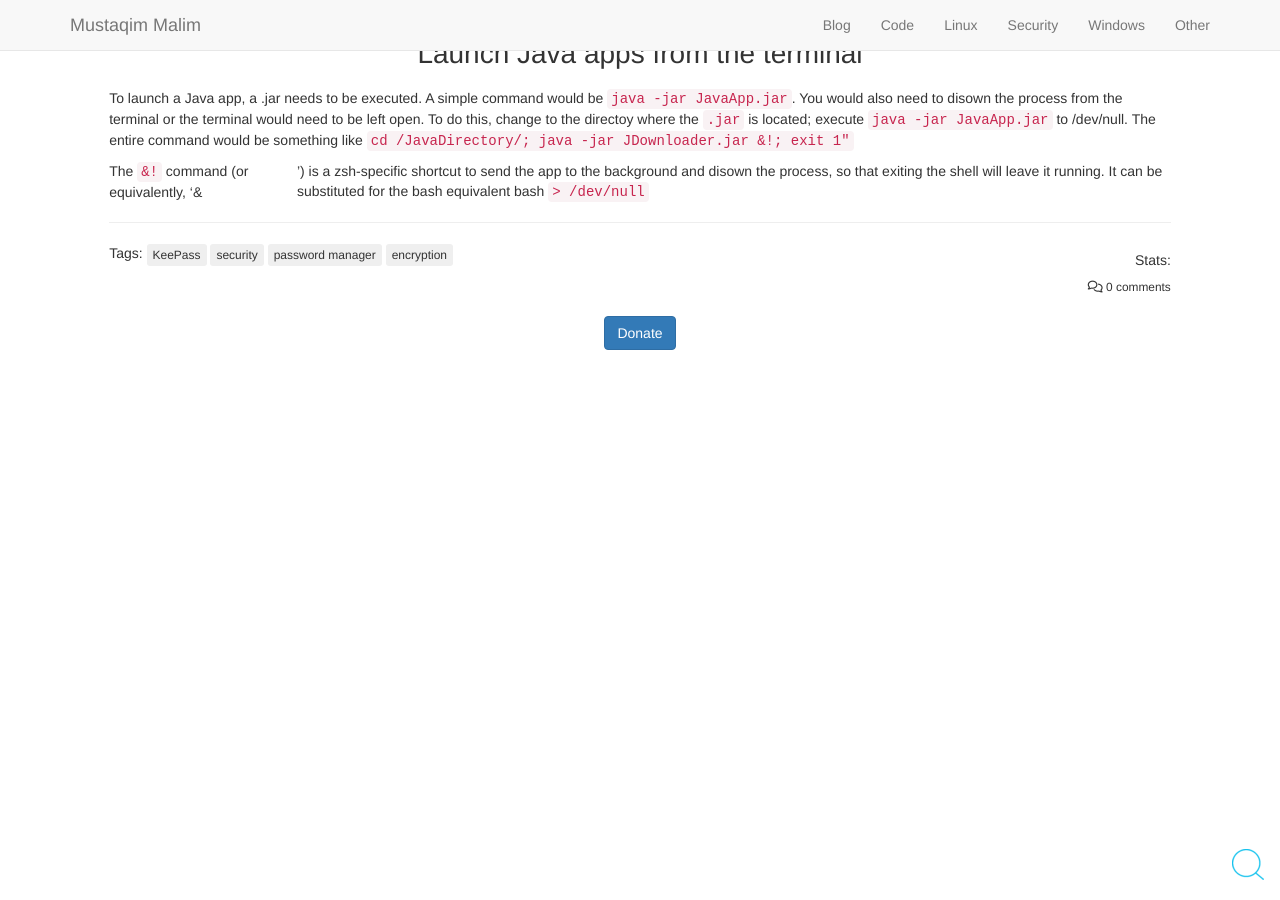
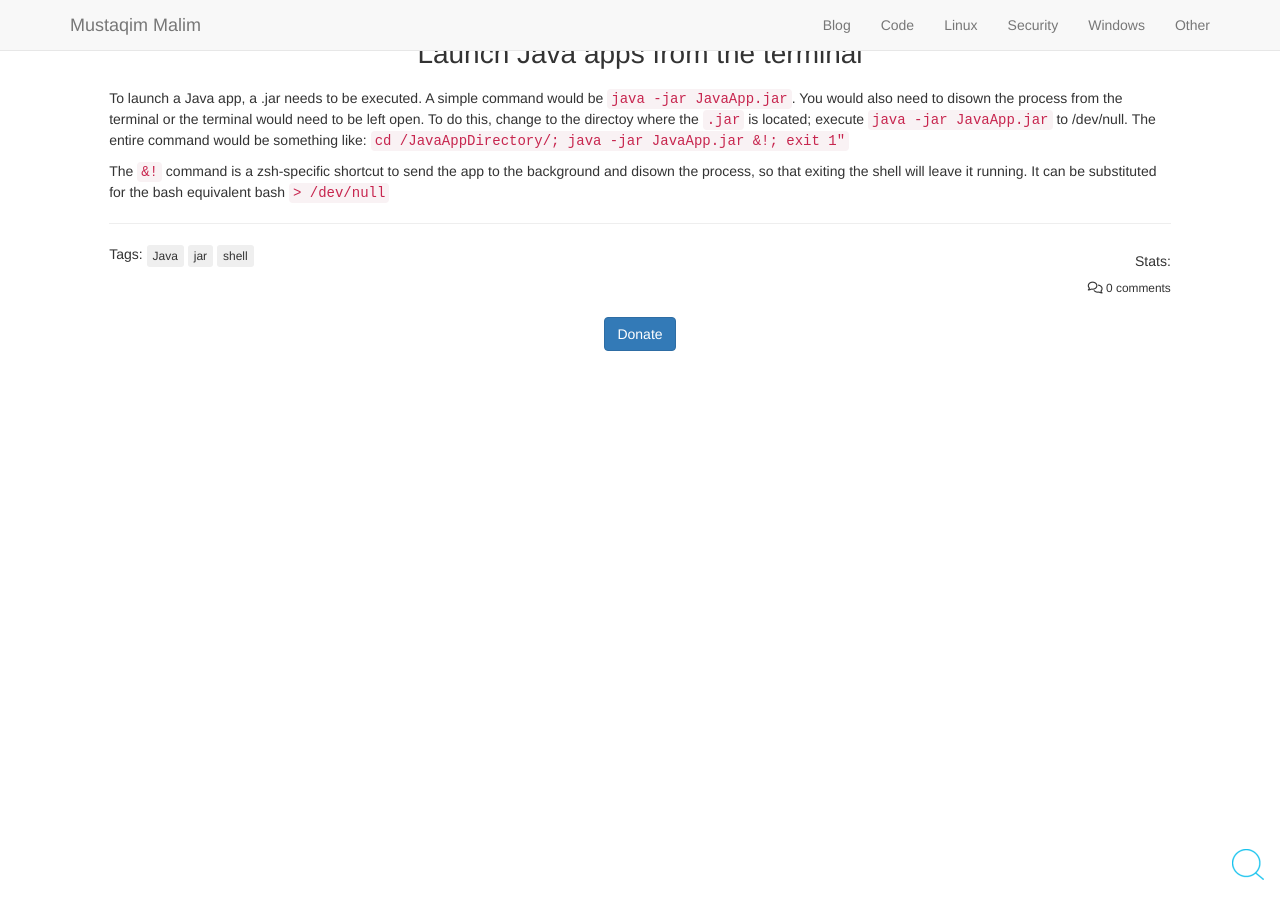
Before and after one commit to mustaqimM/mustaqimM.github.io, a Jekyll site: the page built from _posts/2016-01-08-Launch-Java-apps.md, in a window 1280 px wide. Built offline with Jekyll 4.4.1, drawn with Linux system fonts in a browser that asks for light colours; nearby versions of some CDN libraries; library files that are not in the unit come from our copies; comment, search, counter and statistics services are not loaded.

Commit message:
first commit

````diff
--- a/_posts/2016-01-08-Launch-Java-apps.md
+++ b/_posts/2016-01-08-Launch-Java-apps.md
@@ -2,16 +2,16 @@
 layout: post
 title:  "Launch Java apps from the terminal"
 date:   2016-11-20
-desc: "Setting up KeePass"
-keywords: "linux,windows,security,"
-categories: [Security,Windows]
-tags: [KeePass,security,password manager,encryption]
+desc: "Launch .jar"
+keywords: "linux,windows,java,jar"
+categories: [Linux,Windows]
+tags: [Java,jar,shell]
 icon: fa-lock
 ---
 
 To launch a Java app, a .jar needs to be executed. A simple command would be ```java -jar JavaApp.jar```. You would also need to disown the
 process from the terminal or the terminal would need to be left open. To do this, change to the directoy where the ```.jar``` is located; execute
-```java -jar JavaApp.jar``` to /dev/null. The entire command would be something like
-```cd /JavaDirectory/; java -jar JDownloader.jar &!; exit 1"```
+```java -jar JavaApp.jar``` to /dev/null. The entire command would be something like:
+```cd /JavaAppDirectory/; java -jar JavaApp.jar &!; exit 1"```
 
-The ```&!``` command (or equivalently, '&|') is a zsh-specific shortcut to send the app to the background and disown the process, so that exiting the shell will leave it running. It can be substituted for the bash equivalent bash ``` > /dev/null ```
+The ```&!``` command is a zsh-specific shortcut to send the app to the background and disown the process, so that exiting the shell will leave it running. It can be substituted for the bash equivalent bash ``` > /dev/null ```
````
